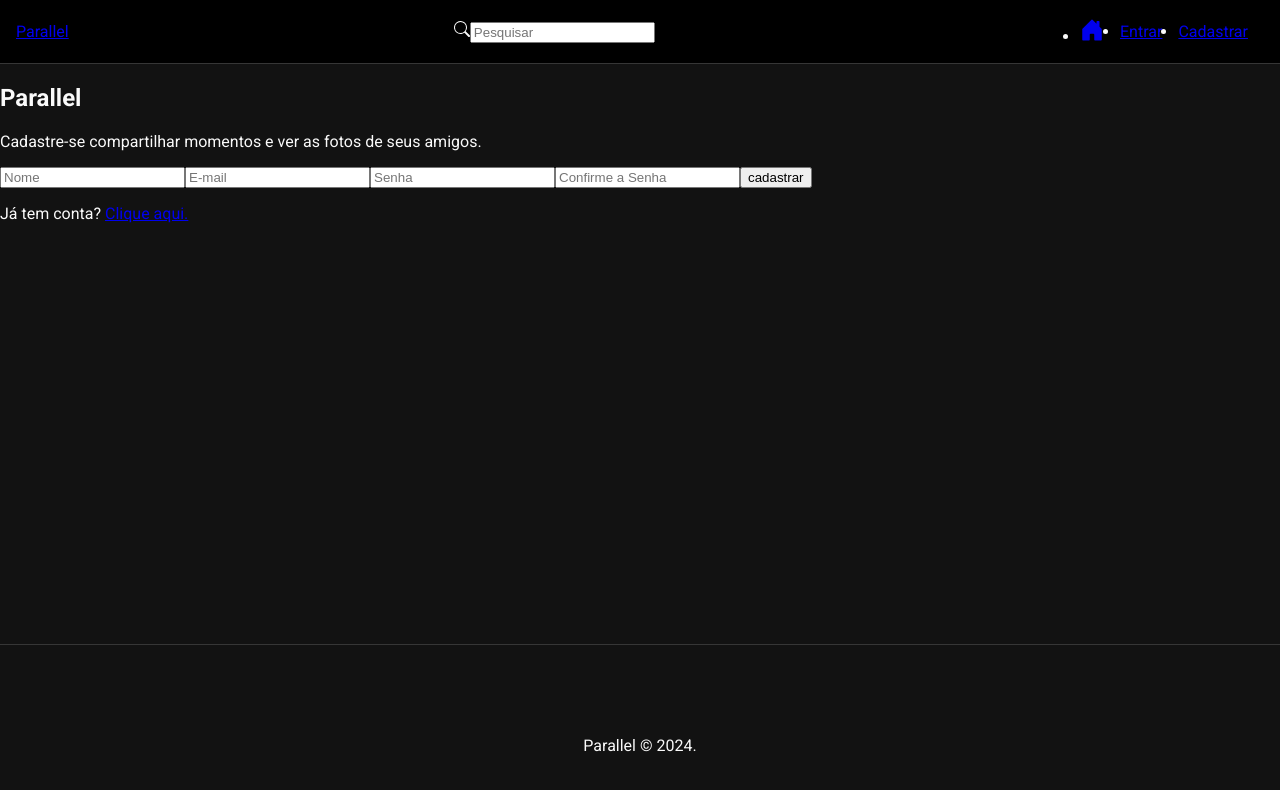
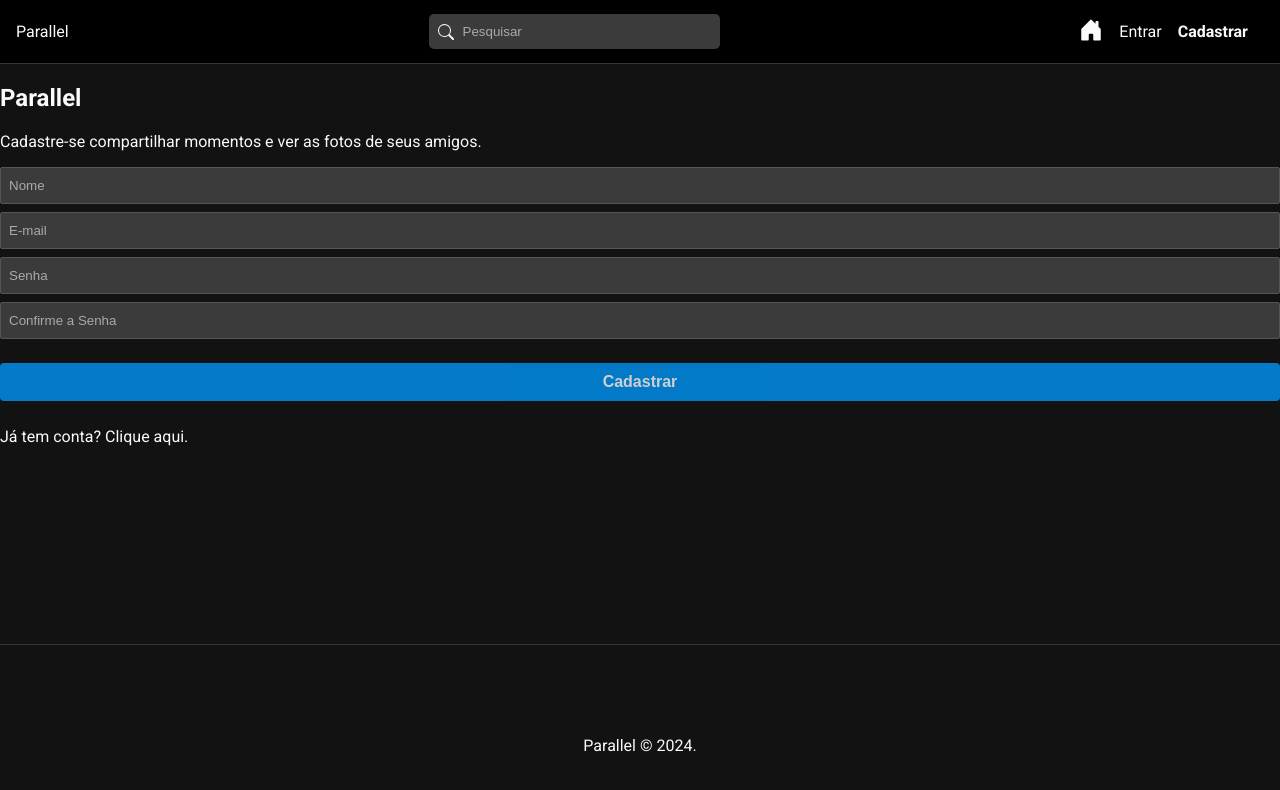
Before and after one commit to TitanCodeXD/Parallel, a React (Vite) app in the folder frontend/: page /register in a window 1280 px wide. Shown: the top 790 px of the page. Built offline with nearby package versions, Linux system fonts and the light colour scheme.

Commit message:
CSS Global

```diff
--- a/frontend/src/Components/Navbar/Navbar.css
+++ b/frontend/src/Components/Navbar/Navbar.css
@@ -13,7 +13,7 @@
     width: 20%;
 }
 
-#searcg-form svg {
+#search-form svg {
     position: absolute;
     top: 10px;
     left: 9px;
--- a/frontend/src/Components/Navbar/Navbar.jsx
+++ b/frontend/src/Components/Navbar/Navbar.jsx
@@ -11,7 +11,7 @@
   return (
     <nav id="nav">
         <Link to = "/">Parallel</Link>
-        <form>
+        <form id = "search-form">
             <BsSearch />
             <input type = 'text' placeholder = 'Pesquisar'></input>
         </form>
--- a/frontend/src/Pages/Auth/Register.jsx
+++ b/frontend/src/Pages/Auth/Register.jsx
@@ -24,7 +24,7 @@
         <input type='email' placeholder='E-mail'></input>
         <input type='password' placeholder='Senha'></input>
         <input type='password' placeholder='Confirme a Senha'></input>
-        <input type = "submit" value = "cadastrar"></input>
+        <input type = "submit" value = "Cadastrar"></input>
         </form>
 
         <p>Já tem conta? <Link to = "/login">Clique aqui.</Link></p>
--- a/frontend/src/index.css
+++ b/frontend/src/index.css
@@ -6,3 +6,85 @@
   background-color: #121212;
   color: #FAFAFA;
 }
+
+a {
+  color: #fafafa;
+  text-decoration: none;
+}
+
+.active {
+  font-weight: bold;
+}
+
+ul {
+  list-style: none;
+}
+
+form {
+  display: flex;
+  flex-direction: column;
+}
+
+label {
+  display: flex;
+  flex-direction: column;
+  text-align: left;
+}
+
+label span {
+  font-weight: bold;
+  margin-bottom: .5em;
+  color: #AAA;
+  font-size: .7em;
+}
+
+input {
+  background-color: #3b3b3b;
+  color: #AAA;
+  border: 1px solid #555;
+  border-radius: 2px;
+  padding: 10px 8px;
+  outline: none;
+  margin-bottom: .6em;
+}
+
+input::placeholder {
+  color: #AAA;
+}
+
+.btn,
+button,
+input[type = "submit"] {
+  background-color: #0094f6;
+  color: #fff;
+  border: none;
+  border-radius: 4px;
+  padding: 10px 8px;
+  font-weight: bold;
+  cursor: pointer;
+  opacity: .8;
+  font-size: 1em;
+}
+
+input[type = "submit"] {
+  margin-top: 1em;
+}
+
+input:disabled {
+  cursor: not-allowed;
+  background-color: black;
+}
+
+button:hover,
+input[type = "submit"]:hover {
+  transition: .4s;
+  opacity: 1;
+}
+
+.cancel-btn {
+  background-color: #ccc;
+}
+
+.hide {
+  display: none;
+}
```
